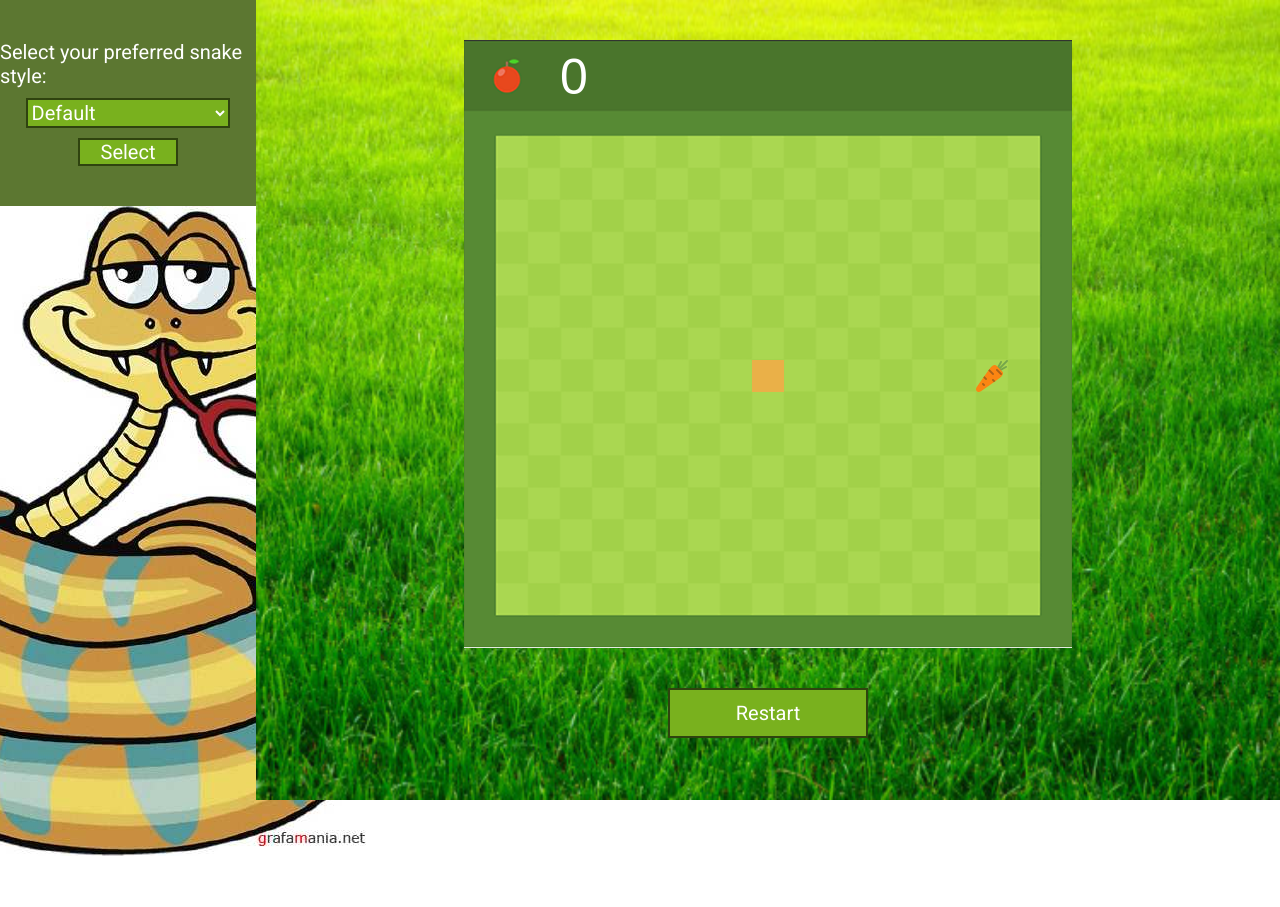
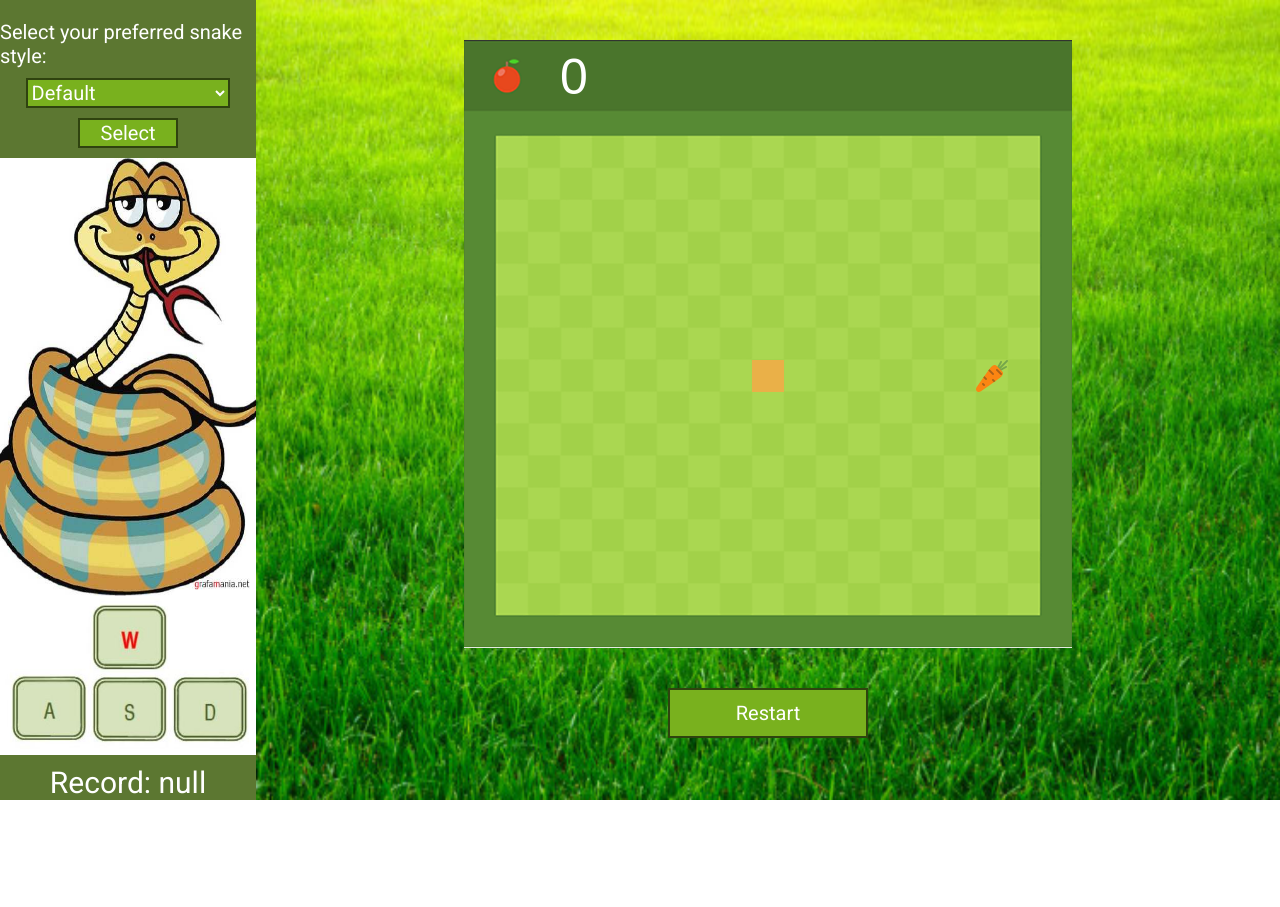
Before and after one commit to vladrabets/snake-the-game, a plain HTML site: page index.html in a window 1280 px wide. After the commit the page ends 800 px from the top, so only its background shows below. Drawn offline with Linux system fonts and the light colour scheme.

Commit message:
some fix

```diff
--- a/index.html
+++ b/index.html
@@ -19,7 +19,8 @@
                 <option>Gucci</option>
             </select>
             <button>Select</button>
-            <img src="assets/snake.jpeg">
+            <img class="snake" src="assets/snake.jpeg">
+            <img class="instruction" src="assets/instruction.jpg">
             <p class="record">Record: </p>
         </div>
         <section class="game">
--- a/script.js
+++ b/script.js
@@ -137,13 +137,13 @@ document.addEventListener('keydown', direction);
 let dir;
 
 function direction(event) {
-    if(event.keyCode === 37 && dir !== "right")
+    if(event.keyCode === 37 || event.keyCode === 65 && dir !== "right")
         dir = "left";
-    else if(event.keyCode === 38 && dir !== "down")
+    else if(event.keyCode === 38 || event.keyCode === 87 && dir !== "down")
         dir = "up";
-    else if(event.keyCode === 39 && dir !== "left")
+    else if(event.keyCode === 39 || event.keyCode === 68 && dir !== "left")
         dir = "right";
-    else if(event.keyCode === 40 && dir !== "up")
+    else if(event.keyCode === 40 || event.keyCode === 83 && dir !== "up")
         dir = "down";
 }
 
--- a/style.css
+++ b/style.css
@@ -36,7 +36,7 @@ button:hover {
     font-family: 'Roboto', sans-serif;
     font-size: 20px;
     color: #fff;
-    margin-top: 5vh;
+    margin-top: 20px;
 }
 
 .main button {
@@ -45,8 +45,15 @@ button:hover {
     margin-top: 10px;
 }
 
-.main img {
-    margin-top: 5vh;
+.snake {
+    margin-top: 10px;
+    width: 100%;
+    height: 55%;
+}
+
+.instruction {
+    width: 100%;
+    height: 20%;
 }
 
 select {
@@ -88,6 +95,6 @@ canvas {
 }
 
 .main > div > .record {
-    margin-top: 2vh;
+    margin-top: 10px;
     font-size: 30px;
 }
```
Also changed, not shown: assets/instruction.JPG (added).
